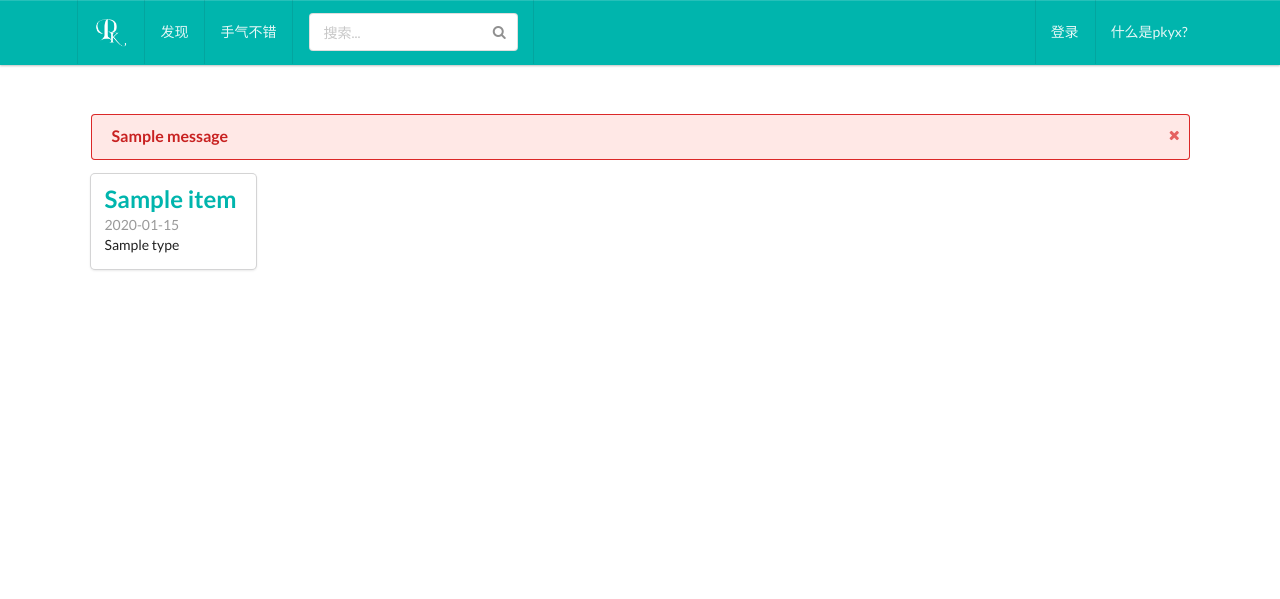
After one commit to FlyingDuck/flask-rookie, a Flask app: page /explore in a window 1280 px wide. The commit adds this page. Shown: the top 599 px of the page. Run offline with Flask 2, Linux system fonts and the light colour scheme; one stand-in notice (Sample message) is shown; a database or web service that is not in the repository returns one stand-in record (values such as "Sample title"); some libraries are stand-ins or nearby versions.

Commit message:
Change: add other 页面

```diff
--- a/demoWeb/app/main/views.py
+++ b/demoWeb/app/main/views.py
@@ -20,6 +20,32 @@ def index():
     return render_template('index.html', lg_form=lg_form, title=u'首页')
 
 pk_regx = re.compile(r'(\w+)\s+(pk|Pk|pK|PK)\s+(\w+)', re.IGNORECASE)
+
+
+@main.route('/explore')
+def explore():
+    items = Item.find_items()
+    return render_template('explore.html', items=items, title=u'发现')
+
+@main.route('/lucky')
+def lucky():
+    # 总条数
+    item = Item.get_random_item()
+    if item:
+        return redirect(url_for('.item', title=item['title']))
+    return redirect(url_for('.index'))
+
+@main.route('/search')
+def search():
+    q = request.args.get('q', None)
+    if q is None:
+        abort(404)
+    keyword = q.strip()
+    regx = re.compile(r'%s' %keyword, re.IGNORECASE)
+    list = Item.find_items(regx)
+    if list.count() == 0:
+        flash(u'没有找到结果', 'search')
+    return render_template('explore.html', items=list, title=u'搜索')
 
 @main.route('/pk', methods=['GET', 'POST'])
 def pk():
--- a/demoWeb/app/templates/comp/header.html
+++ b/demoWeb/app/templates/comp/header.html
@@ -3,10 +3,10 @@
       <a class="header item" href="/">
         <img src="/static/img/logo3.png" alt="">
       </a>
-  <a class="item" href="#">发现</a>
-    <a class="item" href="#">手气不错</a>
+  <a class="item" href="{{ url_for('main.explore') }}">发现</a>
+    <a class="item" href="{{ url_for('main.lucky') }}">手气不错</a>
     <div class="item">
-        <form action="#" method="get">
+        <form action="{{ url_for('main.search') }}" method="get">
             <div class="ui search">
                 <div class="ui icon input">
                   <i class="search icon"></i>
@@ -23,7 +23,7 @@
         </a>
       <a class="item" href="{{ url_for('users.logout') }}" id="logout">登出</a>
       {% else %}
-      <a class="item" href="#" id="login">登录</a>
+      <a class="item" href="{{ url_for('users.login') }}" id="login">登录</a>
       <a class="item" href="#" id="what">什么是pkyx?</a>
     {% endif %}
   </div>
--- /dev/null
+++ b/demoWeb/app/templates/explore.html
@@ -0,0 +1,40 @@
+{% extends "base.html" %}
+{% block head %}
+{{ super() }}
+<title>{{title|with_site}}</title>
+{% endblock %}
+{% block content %}
+{% include "comp/header.html" %}
+<div class="ui container" id="container">
+    {% with messages = get_flashed_messages(category_filter=["search", "explore"]) %}
+        {% if messages %}
+          {% for  message in messages %}
+              <div class="ui red message">
+                <i class="close icon"></i>
+                <div class="header">{{ message }}</div>
+              </div>
+          {% endfor %}
+        {% endif %}
+    {% endwith %}
+    <div class="ui six doubling cards">
+        {% for item in items %}
+            <div class="ui card">
+              <div class="content">
+               <a href="{{ url_for('main.item', title=item.title) }}" style="color:inherit;">
+                  <div class="header">
+                     <div class="ui teal large header">{{item.title}}</div>
+                  </div>
+                  <div class="meta">{{ item.created_at.strftime('%Y-%m-%d') }}</div>
+                  <div class="description">
+                    {{ item.type }}
+                  </div>
+                 </a>
+              </div>
+            </div>
+        {% endfor %}
+    </div>
+</div>
+{% endblock %}
+{% block js %}
+
+{% endblock %}
```
